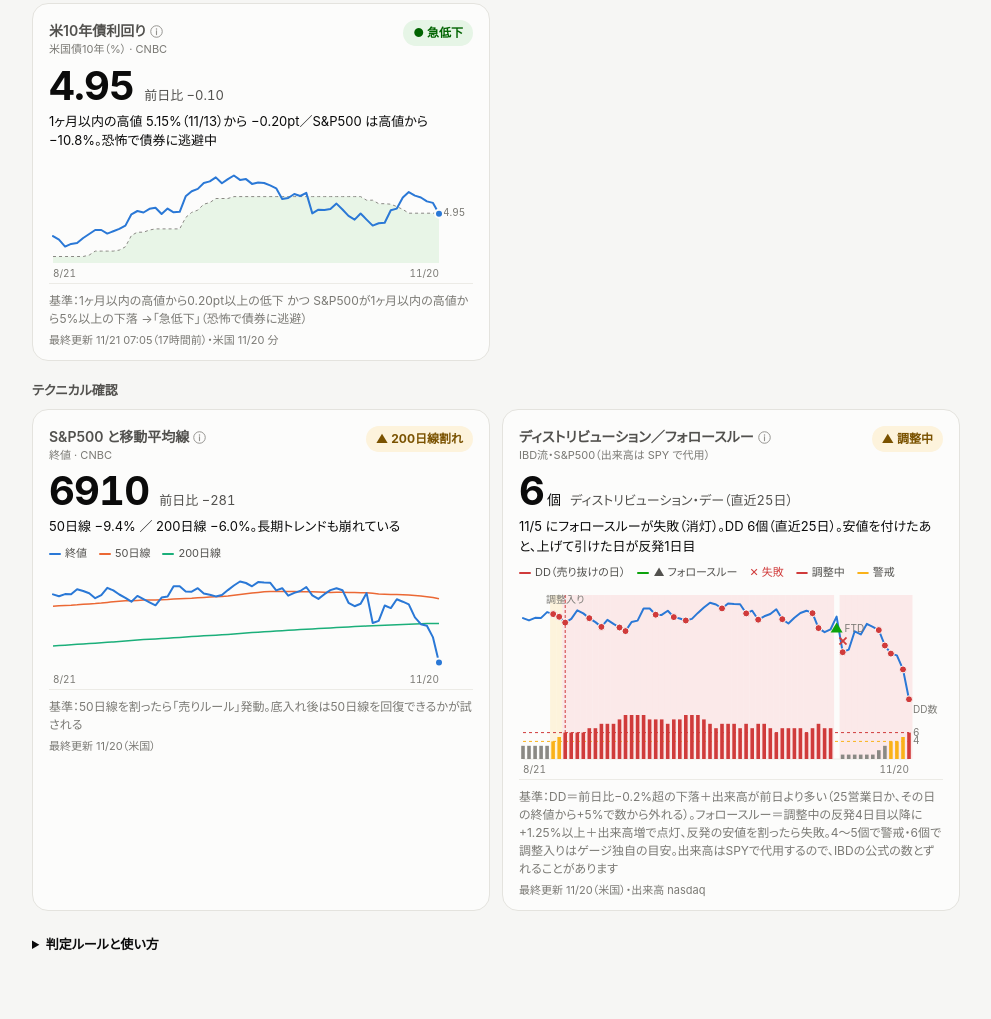
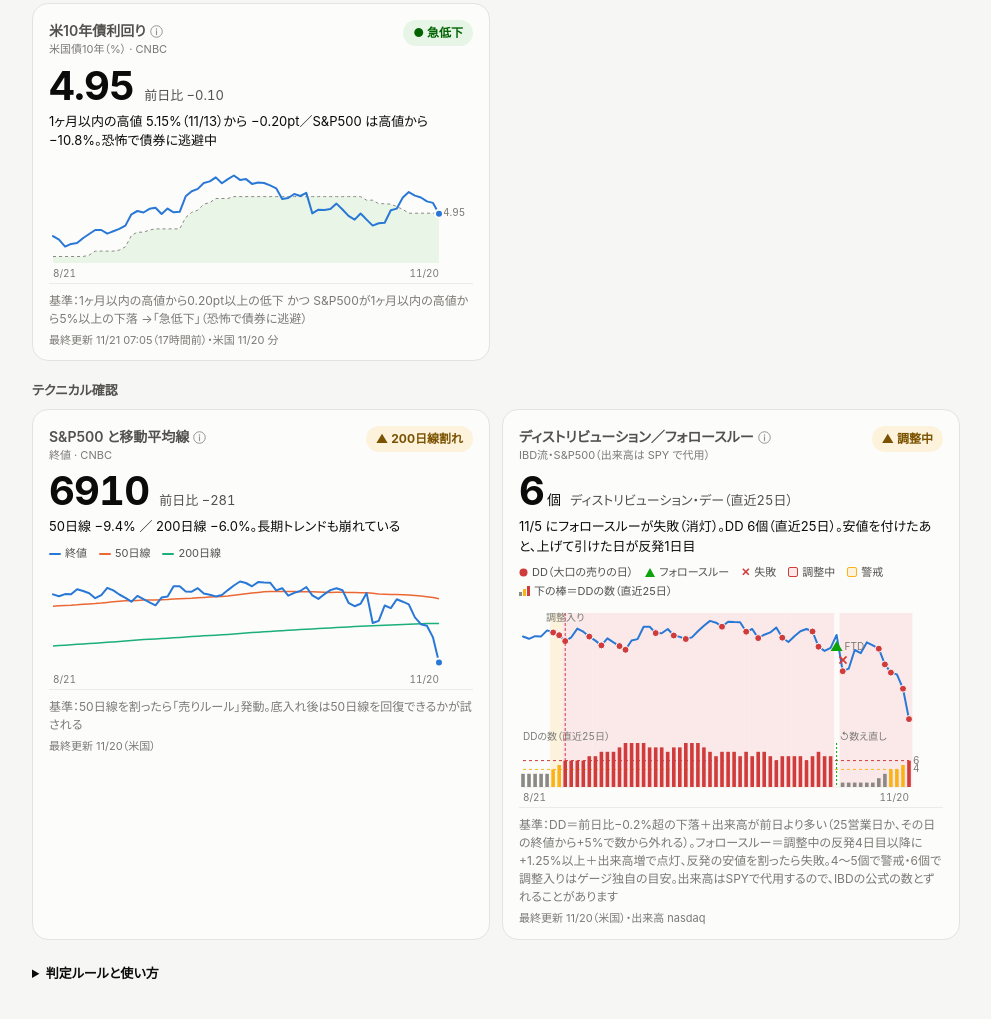
Before and after one commit to cooltak/market-gauge, a plain HTML site: page index.html in a window 1280 px wide. Shown: the part 915-1934 px from the top of the page, without its empty margins (144-1135 px from the left). Before the commit the page ends 1910 px from the top, so only its background shows below. Drawn offline with Linux system fonts and the light colour scheme.

Commit message:
DD／フォロースルーのグラフ: 凡例をグラフ上と同じ形（点・三角・面・棒）に、下の段に「DDの数（直近25日）」の見出し、フォロースルーの日に「数え直し」の印
Co-Authored-By: Claude Opus 5.5 <noreply@anthropic.com>
Claude-Session: https://claude.ai/code/session_0191NjqSA7ArTQugLsYrFpiZ

```diff
--- a/index.html
+++ b/index.html
@@ -146,6 +146,9 @@ h1 { font-size: 22px; margin: 0; white-space: nowrap; flex-shrink: 0; letter-spa
 }
 .legend { display: flex; gap: 12px; font-size: 11px; color: var(--text-2); margin-top: 2px; }
 .legend i { display: inline-block; width: 12px; height: 2px; vertical-align: middle; margin-right: 4px; border-radius: 1px; }
+/* 線ではない凡例（点・三角・面・棒）。グラフ上の形と同じ形で示す */
+.legend .sw { display: inline-block; width: 10px; height: 10px; border-radius: 2px; vertical-align: -1px; margin-right: 4px; box-sizing: border-box; }
+.legend svg { display: inline-block; vertical-align: -1px; margin-right: 4px; }
 .section-title { font-size: 13px; color: var(--text-2); font-weight: 700; margin: 20px 0 8px; }
 .axis { font-size: 10px; fill: var(--text-3); font-variant-numeric: tabular-nums; }
 
@@ -543,9 +546,9 @@ function sparkline(el, series, ind) {
 // ---- ディストリビューション／フォロースルーのグラフ（上: S&P500 と出来事の印・背景は状態／下: DD の個数）----
 function ibdChart(el, all) {
   const s = all.slice(-65) // 約3ヶ月
-  const W = el.clientWidth || 300, H = el.clientHeight || 190
+  const W = el.clientWidth || 300, H = el.clientHeight || 200
   const pad = { l: 4, r: 34, t: 10, b: 16 }
-  const barH = 44, gap = 8
+  const barH = 44, gap = 16
   const pTop = pad.t, pBot = H - pad.b - barH - gap // 価格の段
   const bTop = H - pad.b - barH, bBot = H - pad.b // DD の段
   const vals = s.map((p) => p.v).filter((v) => v != null)
@@ -571,6 +574,10 @@ function ibdChart(el, all) {
     if (p.ev.includes('correction')) m += `<line x1="${cx}" x2="${cx}" y1="${pTop}" y2="${bBot}" stroke="var(--hot)" stroke-width="1" stroke-dasharray="3 2"/><text class="axis" x="${cx}" y="${pTop + 8}" text-anchor="middle" fill="var(--hot)">調整入り</text>`
     return m
   }).join('')
+  // フォロースルーの日は、それより前の DD を数え直す（棒が下がるのは売りが止んだからではない）。その印
+  const resets = s.map((p, i) => !p.ev.includes('ftd') ? '' :
+    `<line x1="${x(i).toFixed(1)}" x2="${x(i).toFixed(1)}" y1="${bTop}" y2="${bBot}" stroke="var(--good)" stroke-width="1" stroke-dasharray="2 2"/>
+     <text class="axis" x="${(x(i) + (x(i) + 52 > W - pad.r ? -3 : 3)).toFixed(1)}" y="${bTop - 3}" text-anchor="${x(i) + 52 > W - pad.r ? 'end' : 'start'}" fill="var(--good-ink)">↺数え直し</text>`).join('')
   const lvl = (n, c) => `<line x1="${pad.l}" x2="${W - pad.r}" y1="${by(n)}" y2="${by(n)}" stroke="${c}" stroke-width="1" stroke-dasharray="3 3"/><text class="axis" x="${W - pad.r + 4}" y="${by(n) + 3}">${n}</text>`
   const lp = s.length - 1
   el.innerHTML = `
@@ -578,8 +585,8 @@ function ibdChart(el, all) {
       ${bands}
       <line x1="${pad.l}" x2="${W - pad.r}" y1="${bBot}" y2="${bBot}" stroke="var(--grid)" stroke-width="1"/>
       ${lvl(IBD.pressureAt, 'var(--warn)')}${lvl(IBD.correctionAt, 'var(--hot)')}
-      <text class="axis" x="${W - pad.r + 4}" y="${bTop - 2}">DD数</text>
-      ${bars}
+      <text class="axis" x="${pad.l}" y="${bTop - 3}">DDの数（直近25日）</text>
+      ${bars}${resets}
       <path d="${path}" fill="none" stroke="var(--line)" stroke-width="2" stroke-linejoin="round" stroke-linecap="round"/>
       ${marks}
       <text class="axis" x="${pad.l}" y="${H - 2}">${md(s[0].d)}</text>
@@ -625,13 +632,14 @@ function ibdCardHtml(results) {
       </div>
       <div class="status-note">${r.note}</div>
       <div class="legend" style="flex-wrap:wrap;row-gap:2px">
-        <span><i style="background:var(--hot)"></i>DD（売り抜けの日）</span>
-        <span><i style="background:var(--good)"></i>▲ フォロースルー</span>
-        <span style="color:var(--hot)">✕ 失敗</span>
-        <span><i style="background:var(--hot-bg);border:1px solid var(--hot)"></i>調整中</span>
-        <span><i style="background:var(--warn-bg);border:1px solid var(--warn)"></i>警戒</span>
+        <span><svg width="9" height="9" aria-hidden="true"><circle cx="4.5" cy="4.5" r="4" fill="var(--hot)"/></svg>DD（大口の売りの日）</span>
+        <span><svg width="10" height="9" aria-hidden="true"><path d="M5,0 L10,9 H0 Z" fill="var(--good)"/></svg>フォロースルー</span>
+        <span><b style="color:var(--hot);margin-right:4px">✕</b>失敗</span>
+        <span><span class="sw" style="background:var(--hot-bg);border:1px solid var(--hot)"></span>調整中</span>
+        <span><span class="sw" style="background:var(--warn-bg);border:1px solid var(--warn)"></span>警戒</span>
+        <span><svg width="11" height="10" aria-hidden="true"><rect x="0" y="6" width="3" height="4" fill="var(--threshold)"/><rect x="4" y="3" width="3" height="7" fill="var(--warn)"/><rect x="8" y="0" width="3" height="10" fill="var(--hot)"/></svg>下の棒＝DDの数（直近25日）</span>
       </div>
-      <div class="chart" id="chart-ibd" style="height:190px"></div>
+      <div class="chart" id="chart-ibd" style="height:200px"></div>
       <div class="rule">基準：DD＝前日比−0.2%超の下落＋出来高が前日より多い（25営業日か、その日の終値から+5%で数から外れる）。フォロースルー＝調整中の反発4日目以降に+1.25%以上＋出来高増で点灯、反発の安値を割ったら失敗。4〜5個で警戒・6個で調整入りはゲージ独自の目安。出来高はSPYで代用するので、IBDの公式の数とずれることがあります</div>
       <div class="meta">${dataDate(spy, 'spy')}・出来高 ${spy.source || ''}</div>
       ${infoPop('ibd')}
```
